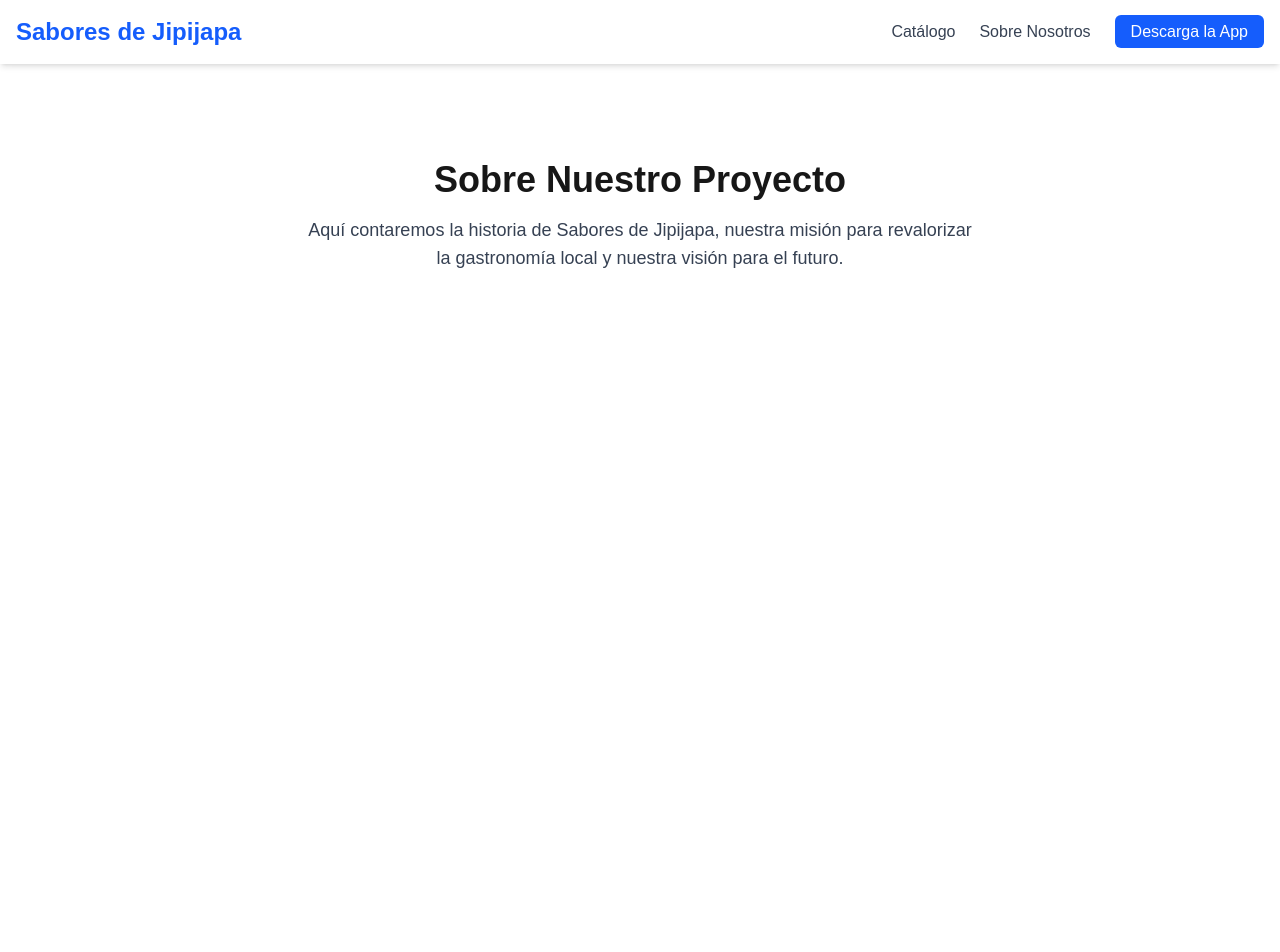
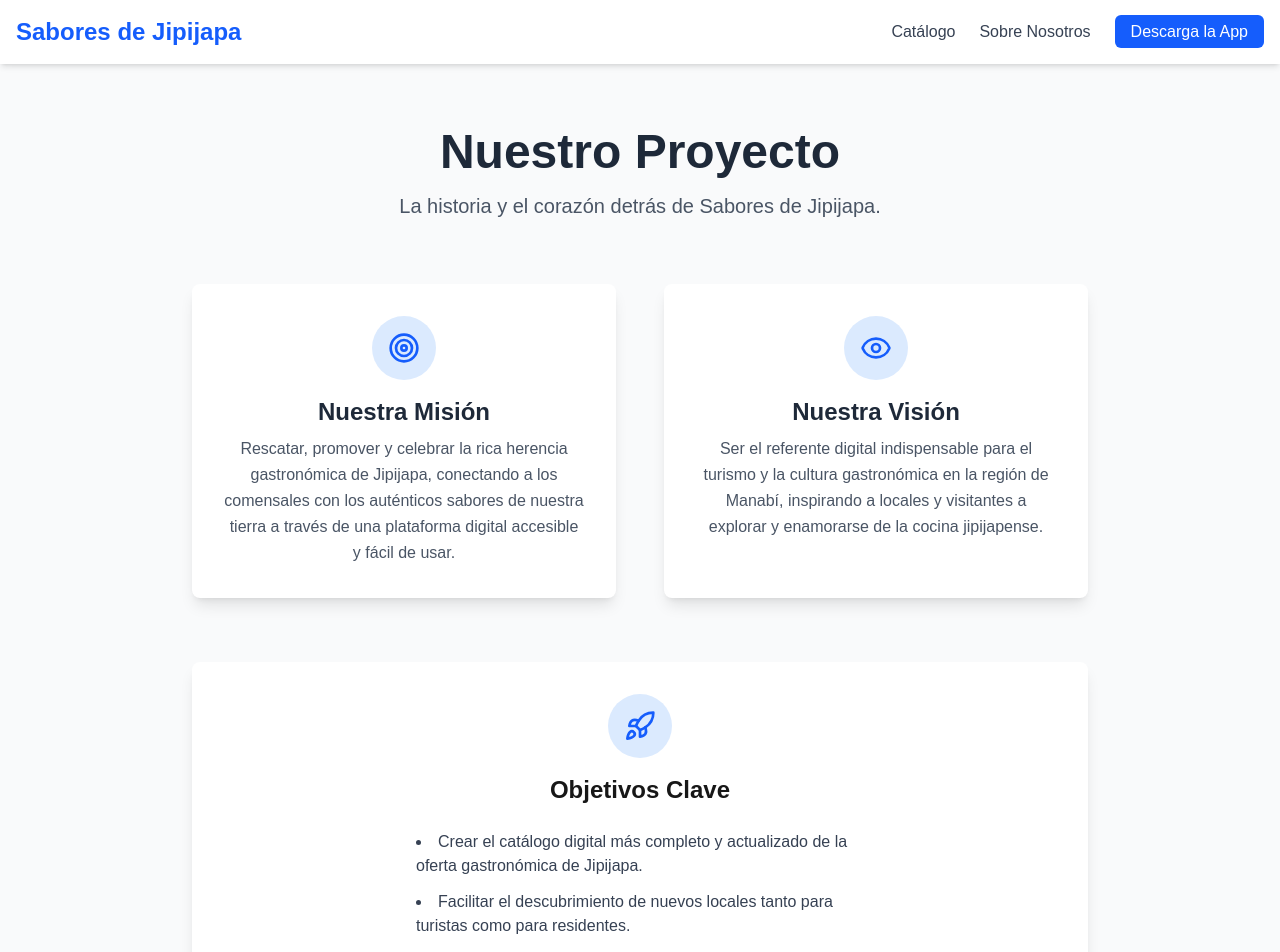
Before and after one commit to AxelJhostin/comida-jipijapa-web, a Next.js app: page /nosotros in a window 1280 px wide. Shown: the top 952 px of the page. Before the commit the page ends 864 px from the top, so only its background shows below. Built offline with nearby package versions, Linux system fonts and the light colour scheme.

Commit message:
se arreglo estetica de la vista sobre nosotros

```diff
--- a/src/app/nosotros/page.tsx
+++ b/src/app/nosotros/page.tsx
@@ -1,12 +1,51 @@
 // src/app/nosotros/page.tsx
+import SeccionInfo from "@/components/SeccionInfo";
+import { Target, Eye, Rocket } from "lucide-react"; // Importamos los iconos que usaremos
+
 export default function NosotrosPage() {
   return (
-    <main className="flex min-h-screen flex-col items-center p-8 sm:p-24">
-      <div className="text-center max-w-2xl">
-        <h1 className="text-4xl font-bold">Sobre Nuestro Proyecto</h1>
-        <p className="mt-4 text-lg text-gray-700">
-          Aquí contaremos la historia de Sabores de Jipijapa, nuestra misión para revalorizar la gastronomía local y nuestra visión para el futuro.
-        </p>
+    <main className="bg-gray-50 py-16 px-4">
+      <div className="container mx-auto max-w-4xl">
+
+        {/* Encabezado de la página */}
+        <div className="text-center mb-16">
+          <h1 className="text-4xl sm:text-5xl font-extrabold text-gray-800">
+            Nuestro Proyecto
+          </h1>
+          <p className="mt-4 text-xl text-gray-600">
+            La historia y el corazón detrás de Sabores de Jipijapa.
+          </p>
+        </div>
+
+        {/* Contenedor para las secciones de Misión y Visión */}
+        <div className="grid grid-cols-1 md:grid-cols-2 gap-12 mb-16">
+          <SeccionInfo Icono={Target} titulo="Nuestra Misión">
+            Rescatar, promover y celebrar la rica herencia gastronómica de Jipijapa,
+            conectando a los comensales con los auténticos sabores de nuestra tierra
+            a través de una plataforma digital accesible y fácil de usar.
+          </SeccionInfo>
+          <SeccionInfo Icono={Eye} titulo="Nuestra Visión">
+            Ser el referente digital indispensable para el turismo y la cultura
+            gastronómica en la región de Manabí, inspirando a locales y visitantes
+            a explorar y enamorarse de la cocina jipijapense.
+          </SeccionInfo>
+        </div>
+
+        {/* Sección de Objetivos */}
+        <div className="bg-white p-8 rounded-lg shadow-lg">
+            <div className="flex justify-center mb-4">
+                <div className="bg-blue-100 text-blue-600 rounded-full p-4">
+                    <Rocket size={32} />
+                </div>
+            </div>
+          <h2 className="text-2xl font-bold text-center mb-6">Objetivos Clave</h2>
+          <ul className="list-disc list-inside space-y-3 text-gray-700 max-w-md mx-auto">
+            <li>Crear el catálogo digital más completo y actualizado de la oferta gastronómica de Jipijapa.</li>
+            <li>Facilitar el descubrimiento de nuevos locales tanto para turistas como para residentes.</li>
+            <li>Impulsar la economía local apoyando a los pequeños y medianos emprendimientos de comida.</li>
+            <li>Ofrecer una herramienta móvil (nuestra App) para una experiencia superior y directa.</li>
+          </ul>
+        </div>
       </div>
     </main>
   );
--- /dev/null
+++ b/src/components/SeccionInfo.tsx
@@ -0,0 +1,22 @@
+// src/components/SeccionInfo.tsx
+import type { LucideIcon } from "lucide-react";
+
+interface SeccionInfoProps {
+  Icono: LucideIcon;
+  titulo: string;
+  children: React.ReactNode;
+}
+
+export default function SeccionInfo({ Icono, titulo, children }: SeccionInfoProps) {
+  return (
+    <div className="bg-white p-8 rounded-lg shadow-lg text-center flex flex-col items-center">
+      <div className="bg-blue-100 text-blue-600 rounded-full p-4 mb-4">
+        <Icono size={32} />
+      </div>
+      <h2 className="text-2xl font-bold text-gray-800 mb-2">{titulo}</h2>
+      <p className="text-gray-600 leading-relaxed">
+        {children}
+      </p>
+    </div>
+  );
+}
```
